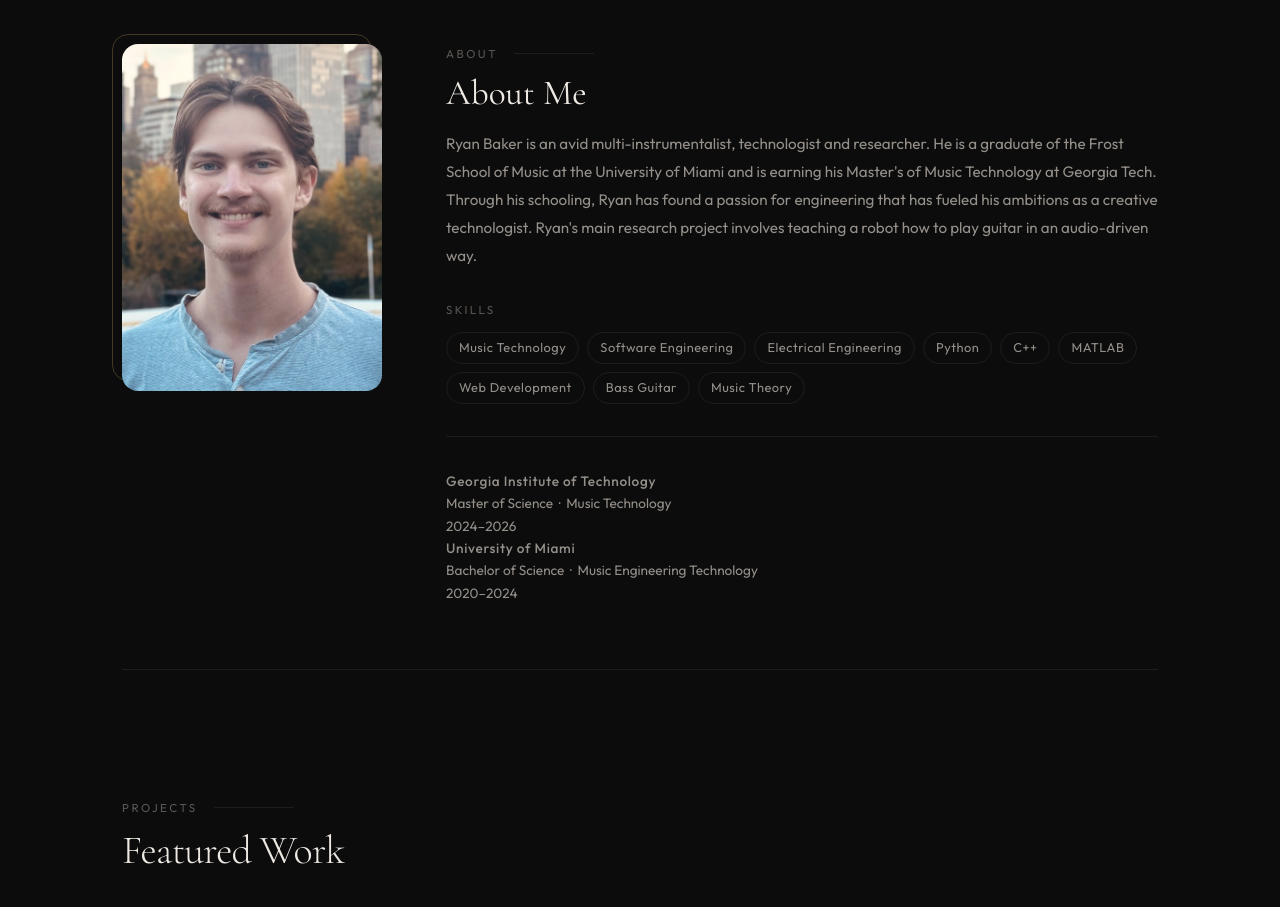
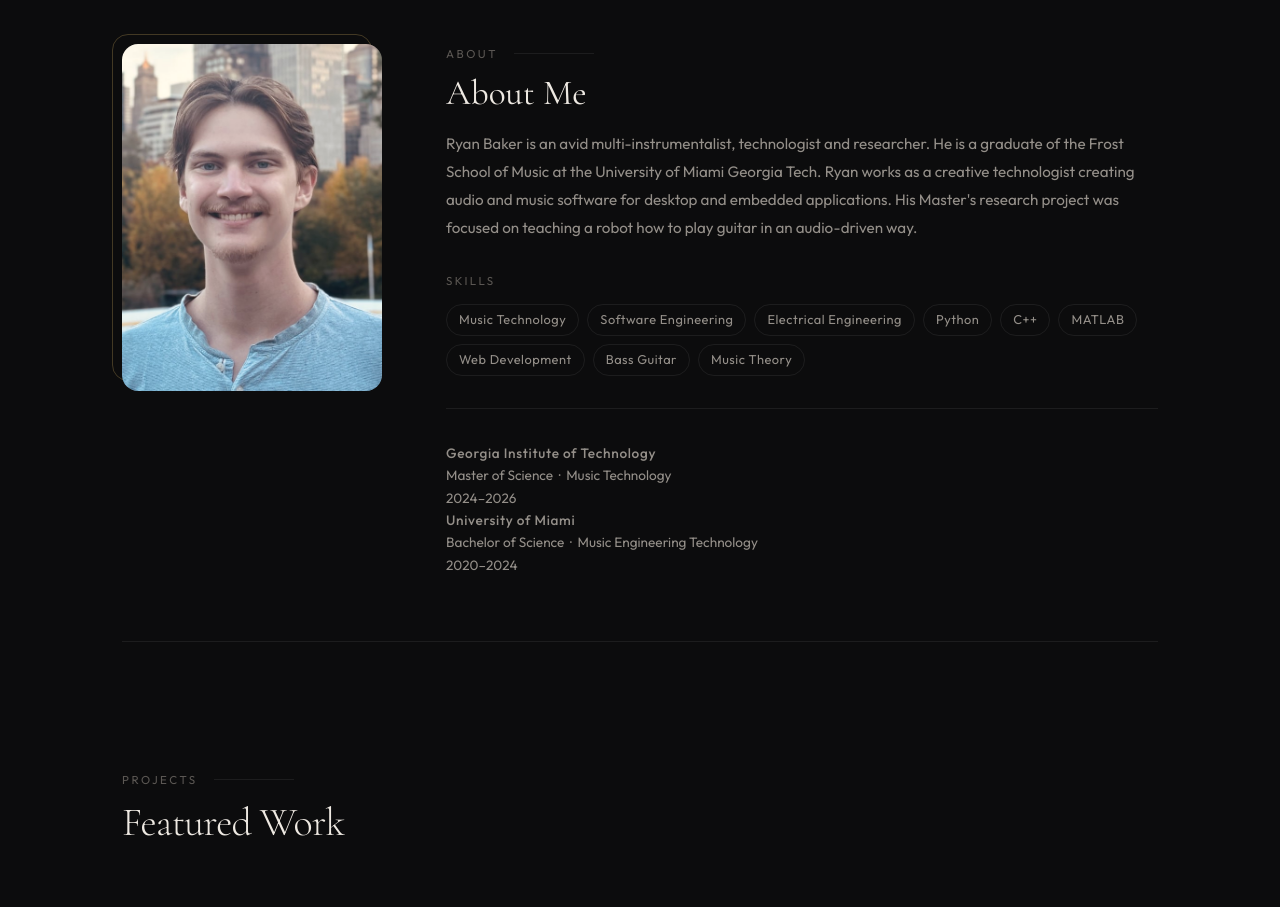
Before and after one commit to bakerbass/bakerbass.github.io, a plain HTML site: page index.html in a window 1280 px wide. Shown: the part 860-1767 px from the top of the page. Drawn offline with nearby package versions, Linux system fonts and the light colour scheme.

```diff
--- a/index.html
+++ b/index.html
@@ -38,11 +38,10 @@
             <div class="details">
                 <span class="section-label">About</span>
                 <h2>About Me</h2>
-                <p>Ryan Baker is an avid multi-instrumentalist, technologist and researcher. He is a graduate of the
-                    Frost School of Music at the University of Miami and is earning his Master's of Music Technology at
-                    Georgia Tech. Through his schooling, Ryan has found a passion for engineering that has fueled his
-                    ambitions as a creative technologist. Ryan's main research project involves teaching a robot how to
-                    play guitar in an audio-driven way.
+                <p>Ryan Baker is an avid multi-instrumentalist, technologist and researcher.
+                    He is a graduate of the Frost School of Music at the University of Miami Georgia Tech.
+                    Ryan works as a creative technologist creating audio and music software for desktop and embedded applications.
+                    His Master's research project was focused on teaching a robot how to play guitar in an audio-driven way.
                 </p>
 
                 <div class="skills-section">
```
